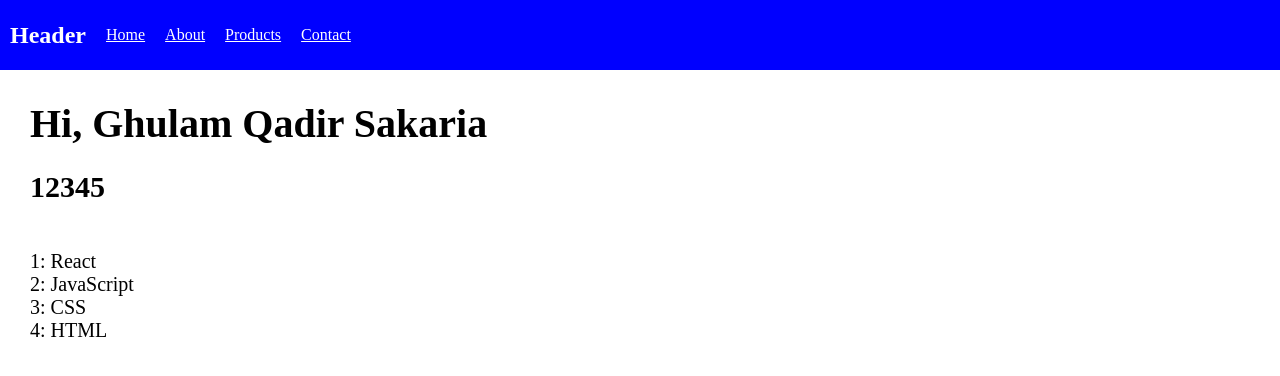
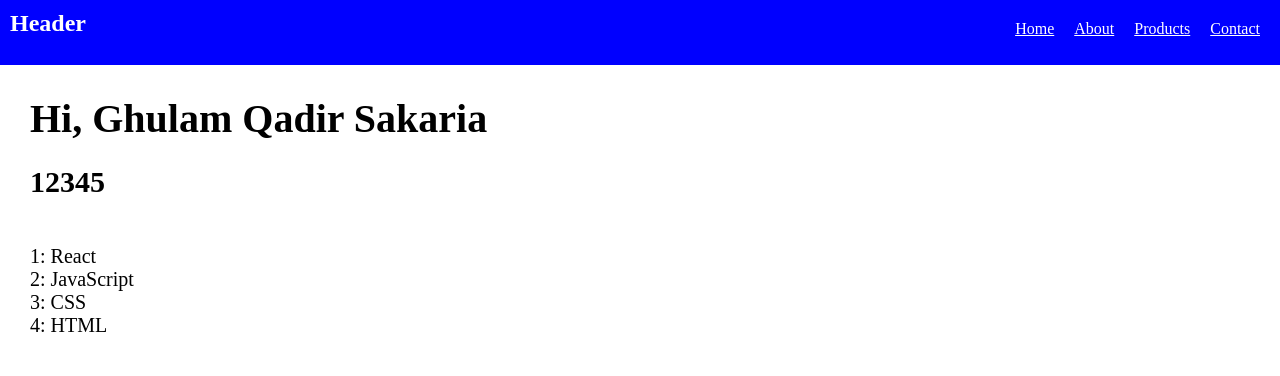
Before and after one commit to GhulamQadir/React-practise, a React (Create React App) app: page / in a window 1280 px wide. Shown: the top 376 px of the page. Built offline with nearby package versions, Linux system fonts and the light colour scheme.

Commit message:
header navbar

```diff
--- a/src/Components/Navbar/navbar.css
+++ b/src/Components/Navbar/navbar.css
@@ -1,15 +1,17 @@
-nav {
+.navbar_div {
     background-color: blue;
-    height: 50px;
+    height: 45px;
     padding: 10px;
-    display: flex;
-    flex-wrap: wrap;
     align-items: center;
+    justify-content: center;
+    width: 100% !important;
+    display: inline-block;
 }
 
 .nav_links_div {
     float: right !important;
-    padding: 10px;
+    margin-right: 20px;
+    margin-top: 10px;
 }
 
 .nav_links {
@@ -19,4 +21,6 @@ nav {
 
 .logo {
     color: white;
+    display: inline;
+    margin-top: 10px;
 }
--- a/src/Components/Navbar/navbar.js
+++ b/src/Components/Navbar/navbar.js
@@ -6,7 +6,8 @@ class Header extends Component {
     render() {
         return (
             <div>
-                <nav>
+                <div className="navbar_div">
+                    <nav className="myNav">
                         <h1 className="logo">Header</h1>
                         <div className="nav_links_div">
                             <a className="nav_links" href="#">Home</a>
@@ -15,7 +16,7 @@ class Header extends Component {
                             <a className="nav_links" href="#">Contact</a>
                         </div>
                     </nav>
-
+                </div>
             </div>
         )
     }
```
Lines whose indentation alone changed are shown as unchanged.
